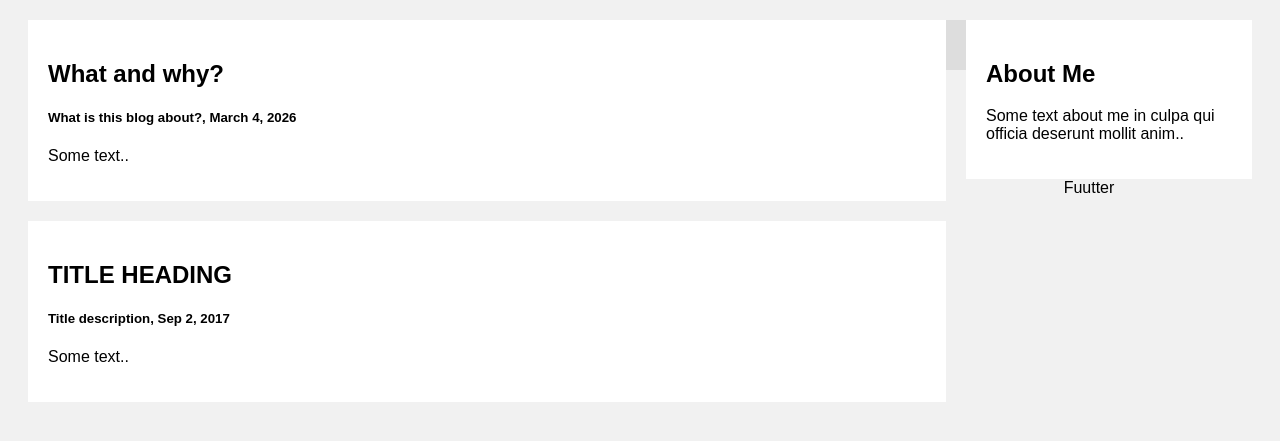
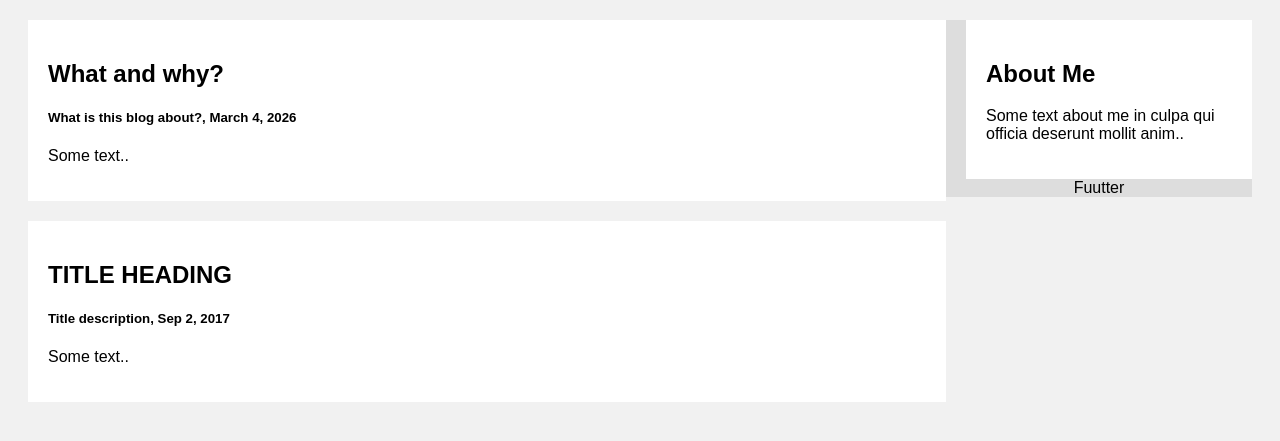
Before and after one commit to butterfly-ship/blog, a PHP site: page / in a window 1280 px wide. Shown: the part 257-698 px from the top of the page. Run offline with PHP 8.4, Linux system fonts and the light colour scheme.

Commit message:
Update styles.css

```diff
--- a/styles.css
+++ b/styles.css
@@ -21,7 +21,7 @@ body {
 .content {
   float: left;
   width: 75%;
-  margin-bottom: -50px; /* the bottom margin is the negative value of the footer's total height */
+
 }
 
 /* Right column */
@@ -47,11 +47,11 @@ body {
 
 /* Footer */
 .footer {
-  padding: 20px;
+
   text-align: center;
   background: #ddd;
   margin-top: 20px;
-  height: 50px;
+
 }
 
 /* Responsive layout - when the screen is less than 800px wide, make the two columns stack on top of each other instead of next to each other */
```
